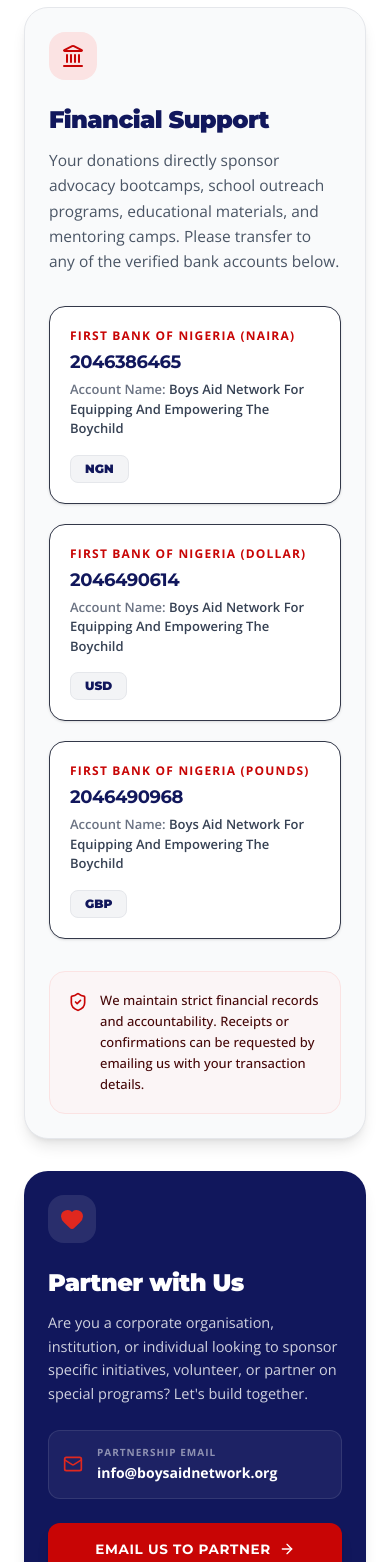
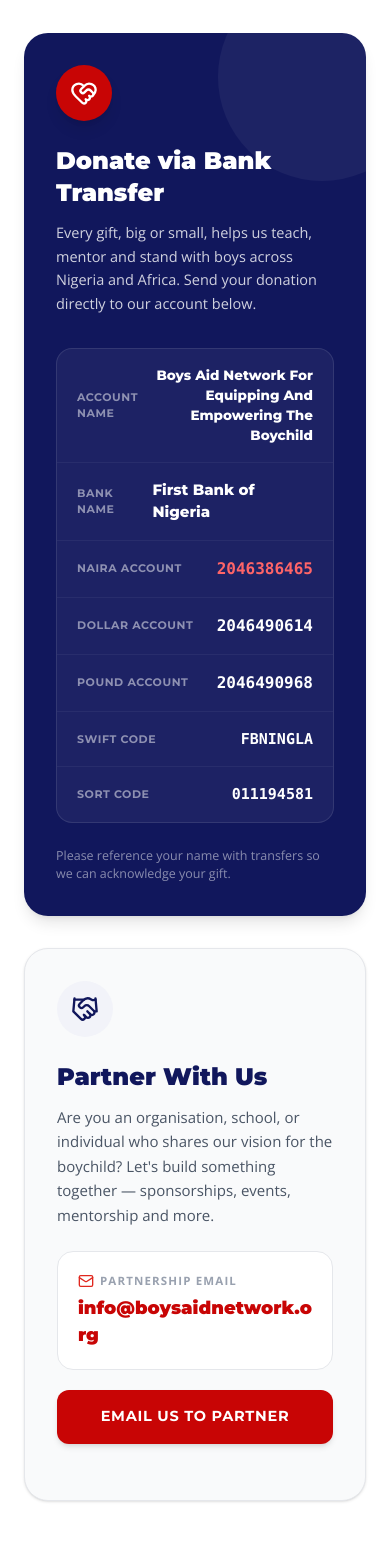
Before and after one commit to edgdmedia/boys-aid-network, a Next.js app: page /support in a window 390 px wide. Shown: the part 432-1994 px from the top of the page. Built offline with nearby package versions, Linux system fonts and the light colour scheme.

Commit message:
style: restore support page original layout, apply 3:2 grid, button realignment, and mobile-hidden desktop image

```diff
--- a/src/app/support/page.tsx
+++ b/src/app/support/page.tsx
@@ -1,158 +1,119 @@
 import Image from 'next/image';
-import { Heart, Landmark, Mail, Phone, Calendar, ArrowRight, ShieldCheck, Award } from 'lucide-react';
+import PageHero from '@/components/PageHero';
+import { HeartHandshake, Handshake, Mail } from 'lucide-react';
 import { bankDetails, contactDetails } from '@/data/content';
-import PageHero from '@/components/PageHero';
+import CTA from '@/components/CTA';
 
 export default function Support() {
   return (
     <div className="animate-ban-fade">
       {/* Page Hero */}
       <PageHero
-        eyebrow="Join The Cause"
+        eyebrow="Get Involved"
         title="Support Us"
-        subtitle="Empowering and mentoring the boychild across Nigeria. Stand with us."
+        subtitle="Your support can transform lives. Give directly, or partner with us to empower the boychild."
         img="/images/AIN30-1-1024x684.jpeg"
       />
 
-      {/* Main Support Grid */}
+      {/* Main Support Info */}
       <section className="bg-white py-16 md:py-24">
         <div className="max-w-6xl mx-auto px-6">
-          <div className="grid grid-cols-1 lg:grid-cols-5 gap-8 items-start">
+          <div className="grid grid-cols-1 lg:grid-cols-5 gap-8 items-stretch">
 
-            {/* Left: Donate Card (3/5 width on desktop) */}
-            <div className="lg:col-span-3 bg-gray-50 border border-gray-200 rounded-3xl p-6 sm:p-8 md:p-10 shadow-lg">
-              <div className="inline-flex items-center justify-center w-12 h-12 rounded-2xl bg-red-100 text-red-600 mb-6">
-                <Landmark className="w-6 h-6" />
+            {/* Column 1: Bank Transfer (3/5 width on desktop) */}
+            <div className="lg:col-span-3 bg-navy-800 text-white rounded-3xl p-8 md:p-10 shadow-lg relative overflow-hidden flex flex-col justify-between select-none">
+              <div className="absolute top-[-60px] right-[-60px] w-52 h-52 rounded-full bg-white/5 pointer-events-none" />
+              <div className="relative z-10">
+                <div className="w-14 h-14 rounded-full bg-red-600 text-white flex items-center justify-center shadow-lg">
+                  <HeartHandshake className="w-7 h-7" />
                 </div>
-              <h2 className="font-display font-black text-2xl sm:text-3xl text-navy-800 tracking-tight mb-3">
-                Financial Support
+                <h2 className="font-display font-black text-2xl md:text-3xl mt-6 mb-3">
+                  Donate via Bank Transfer
                 </h2>
-              <p className="text-gray-600 text-[15.5px] leading-relaxed mb-8">
-                Your donations directly sponsor advocacy bootcamps, school outreach programs, educational materials, and mentoring camps. Please transfer to any of the verified bank accounts below.
+                <p className="text-white/80 text-[14.5px] leading-relaxed mb-8">
+                  Every gift, big or small, helps us teach, mentor and stand with boys across Nigeria and Africa. Send your donation directly to our account below.
                 </p>
 
-              {/* Bank Accounts List */}
-              <div className="flex flex-col gap-5">
-                {/* Naira Account */}
-                <div className="bg-white border border-gray-150 rounded-2xl p-5 shadow-sm flex flex-col sm:flex-row justify-between sm:items-center gap-4 transition-all hover:border-red-500/30">
-                  <div>
-                    <div className="text-[12px] font-bold text-red-600 uppercase tracking-widest mb-1">
-                      {bankDetails.bankName} (Naira)
+                <div className="bg-white/5 border border-white/10 rounded-2xl overflow-hidden font-display">
+                  <div className="flex justify-between items-center px-5 py-4 border-b border-white/5">
+                    <span className="text-[11px] font-bold text-white/50 tracking-wider uppercase">Account Name</span>
+                    <span className="font-extrabold text-[13.5px] text-right max-w-[200px]">{bankDetails.accountName}</span>
                   </div>
-                    <div className="font-display font-bold text-[18px] text-navy-800 tracking-tight selection:bg-red-100">
-                      {bankDetails.nairaAccount}
+                  <div className="flex justify-between items-center px-5 py-4 border-b border-white/5">
+                    <span className="text-[11px] font-bold text-white/50 tracking-wider uppercase">Bank Name</span>
+                    <span className="font-extrabold text-[15px]">{bankDetails.bankName}</span>
                   </div>
-                    <div className="text-[13px] text-gray-500 font-semibold mt-1">
-                      Account Name: <span className="text-gray-700">{bankDetails.accountName}</span>
+                  <div className="flex justify-between items-center px-5 py-4 border-b border-white/5">
+                    <span className="text-[11px] font-bold text-white/50 tracking-wider uppercase">Naira Account</span>
+                    <span className="font-mono font-extrabold text-[16px] text-red-400">{bankDetails.nairaAccount}</span>
+                  </div>
+                  <div className="flex justify-between items-center px-5 py-4 border-b border-white/5">
+                    <span className="text-[11px] font-bold text-white/50 tracking-wider uppercase">Dollar Account</span>
+                    <span className="font-mono font-extrabold text-[16px]">{bankDetails.dollarAccount}</span>
+                  </div>
+                  <div className="flex justify-between items-center px-5 py-4 border-b border-white/5">
+                    <span className="text-[11px] font-bold text-white/50 tracking-wider uppercase">Pound Account</span>
+                    <span className="font-mono font-extrabold text-[16px]">{bankDetails.poundAccount}</span>
+                  </div>
+                  <div className="flex justify-between items-center px-5 py-4 border-b border-white/5">
+                    <span className="text-[11px] font-bold text-white/50 tracking-wider uppercase">Swift Code</span>
+                    <span className="font-mono font-extrabold text-[15px]">{bankDetails.swiftCode}</span>
+                  </div>
+                  <div className="flex justify-between items-center px-5 py-4">
+                    <span className="text-[11px] font-bold text-white/50 tracking-wider uppercase">Sort Code</span>
+                    <span className="font-mono font-extrabold text-[15px]">{bankDetails.sortCode}</span>
                   </div>
                 </div>
-                  <span className="self-start sm:self-auto bg-gray-100 text-navy-800 font-display font-black text-[12px] py-1 px-3.5 rounded-lg border border-gray-200">
-                    NGN
-                  </span>
+              </div>
+              <p className="text-white/50 text-[12.5px] mt-6 relative z-10">
+                Please reference your name with transfers so we can acknowledge your gift.
+              </p>
             </div>
 
-                {/* Dollar Account */}
-                <div className="bg-white border border-gray-150 rounded-2xl p-5 shadow-sm flex flex-col sm:flex-row justify-between sm:items-center gap-4 transition-all hover:border-red-500/30">
+            {/* Column 2: Partnership (2/5 width on desktop) */}
+            <div className="lg:col-span-2 bg-gray-50 border border-gray-200 rounded-3xl p-8 md:p-10 shadow-sm flex flex-col justify-between">
               <div>
-                    <div className="text-[12px] font-bold text-red-600 uppercase tracking-widest mb-1">
-                      {bankDetails.bankName} (Dollar)
+                <div className="w-14 h-14 rounded-full bg-navy-50 text-navy-800 flex items-center justify-center">
+                  <Handshake className="w-7 h-7" />
                 </div>
-                    <div className="font-display font-bold text-[18px] text-navy-800 tracking-tight selection:bg-red-100">
-                      {bankDetails.dollarAccount}
-                    </div>
-                    <div className="text-[13px] text-gray-500 font-semibold mt-1">
-                      Account Name: <span className="text-gray-700">{bankDetails.accountName}</span>
-                    </div>
-                  </div>
-                  <span className="self-start sm:self-auto bg-gray-100 text-navy-800 font-display font-black text-[12px] py-1 px-3.5 rounded-lg border border-gray-200">
-                    USD
-                  </span>
-                </div>
-
-                {/* Pound Account */}
-                <div className="bg-white border border-gray-150 rounded-2xl p-5 shadow-sm flex flex-col sm:flex-row justify-between sm:items-center gap-4 transition-all hover:border-red-500/30">
-                  <div>
-                    <div className="text-[12px] font-bold text-red-600 uppercase tracking-widest mb-1">
-                      {bankDetails.bankName} (Pounds)
-                    </div>
-                    <div className="font-display font-bold text-[18px] text-navy-800 tracking-tight selection:bg-red-100">
-                      {bankDetails.poundAccount}
-                    </div>
-                    <div className="text-[13px] text-gray-500 font-semibold mt-1">
-                      Account Name: <span className="text-gray-700">{bankDetails.accountName}</span>
-                    </div>
-                  </div>
-                  <span className="self-start sm:self-auto bg-gray-100 text-navy-800 font-display font-black text-[12px] py-1 px-3.5 rounded-lg border border-gray-200">
-                    GBP
-                  </span>
-                </div>
-              </div>
-
-              {/* Safety notice */}
-              <div className="mt-8 flex items-start gap-3 bg-red-50/50 border border-red-100 rounded-2xl p-4.5">
-                <ShieldCheck className="w-5 h-5 text-red-600 shrink-0 mt-0.5" />
-                <p className="text-[13px] leading-relaxed text-red-950 font-medium">
-                  We maintain strict financial records and accountability. Receipts or confirmations can be requested by emailing us with your transaction details.
-                </p>
-              </div>
-            </div>
-
-            {/* Right: Partnership Card (2/5 width on desktop) */}
-            <div className="lg:col-span-2 bg-navy-800 text-white rounded-3xl p-6 sm:p-8 md:p-10 shadow-lg flex flex-col justify-between h-full">
-              <div>
-                <div className="inline-flex items-center justify-center w-12 h-12 rounded-2xl bg-white/10 text-red-500 mb-6">
-                  <Heart className="w-6 h-6 fill-red-500 stroke-red-500" />
-                </div>
-                <h2 className="font-display font-black text-2xl text-white tracking-tight mb-3">
-                  Partner with Us
+                <h2 className="font-display font-black text-2xl md:text-3xl text-navy-800 mt-6 mb-3">
+                  Partner With Us
                 </h2>
-                <p className="text-white/80 text-[14.5px] leading-relaxed mb-6">
-                  Are you a corporate organisation, institution, or individual looking to sponsor specific initiatives, volunteer, or partner on special programs? Let's build together.
+                <p className="text-gray-600 text-[15px] leading-relaxed mb-6">
+                  Are you an organisation, school, or individual who shares our vision for the boychild? Let's build something together — sponsorships, events, mentorship and more.
                 </p>
 
-                {/* Contact Coordinates */}
-                <div className="flex flex-col gap-4 mb-6">
-                  <div className="flex items-center gap-3.5 bg-white/5 border border-white/10 rounded-xl p-3.5">
-                    <Mail className="w-5 h-5 text-red-500 shrink-0" />
-                    <div>
-                      <div className="text-[10px] font-bold text-white/50 uppercase tracking-widest">
+                <div className="bg-white border border-gray-200 rounded-2xl p-5 mb-5">
+                  <div className="text-[11.5px] font-bold text-gray-400 uppercase tracking-widest mb-1.5 flex items-center gap-1.5">
+                    <Mail className="w-4 h-4 text-red-500" />
                     Partnership Email
                   </div>
                   <a
                     href={`mailto:${contactDetails.email}`}
-                        className="text-[14px] font-bold hover:text-red-500 transition-colors"
+                    className="font-display font-black text-[18px] sm:text-[20px] text-red-600 hover:text-red-700 break-all select-all transition-colors"
                   >
                     {contactDetails.email}
                   </a>
                 </div>
-                  </div>
-                </div>
 
-                {/* Partnership Button moved directly below the email address block */}
+                {/* Button placed directly after the email address */}
                 <a
-                  href={`mailto:${contactDetails.email}?subject=Partnership Proposal - Boys Aid Network`}
-                  className="w-full inline-flex items-center justify-center gap-2 px-6 py-4 rounded-xl bg-red-600 hover:bg-red-700 text-white font-display font-bold text-[13.5px] uppercase tracking-wider shadow-lg transition-colors cursor-pointer mb-6"
+                  href={`mailto:${contactDetails.email}`}
+                  className="inline-flex items-center justify-center w-full py-4 mb-6 rounded-xl bg-red-600 hover:bg-red-700 text-white font-display font-bold text-[14.5px] tracking-wider uppercase text-center shadow-md transition-colors cursor-pointer"
                 >
-                  Email Us to Partner <ArrowRight className="w-4 h-4" />
+                  Email Us to Partner
                 </a>
 
-                {/* Additional Image added to balance the height (hidden on mobile, visible on desktop) */}
-                <div className="relative h-56 w-full rounded-2xl overflow-hidden shadow-inner select-none border border-white/10 hidden lg:block">
+                {/* Additional Image added at the bottom of the card (hidden on mobile, visible on desktop) */}
+                <div className="relative h-48 w-full rounded-2xl overflow-hidden shadow-inner select-none border border-gray-200 hidden lg:block">
                   <Image
                     src="/images/AIN60-1-1024x684.jpeg"
-                    alt="Boys Bootcamp session"
+                    alt="Partnership Mentorship session"
                     fill
                     sizes="(max-width: 1024px) 100vw, 400px"
                     className="object-cover"
                   />
                 </div>
-              </div>
-
-              <div className="mt-8 pt-6 border-t border-white/10 flex items-center gap-3 text-white/50">
-                <Award className="w-5 h-5 text-red-500" />
-                <span className="text-[11.5px] font-bold uppercase tracking-wider">
-                  Registered Advocacy NGO
-                </span>
               </div>
             </div>
 
@@ -160,42 +121,7 @@ export default function Support() {
         </div>
       </section>
 
-      {/* Volunteer Contact Coordinates */}
-      <section className="bg-gray-50 border-t border-gray-200 py-16">
-        <div className="max-w-6xl mx-auto px-6 text-center">
-          <div className="font-display font-bold tracking-widest uppercase text-red-600 text-[12.5px] mb-2.5">
-            Get in touch
-          </div>
-          <h2 className="font-display font-black text-2xl sm:text-3xl text-navy-800 tracking-tight mb-10">
-            Other ways to reach us
-          </h2>
-
-          <div className="grid grid-cols-1 sm:grid-cols-2 gap-6 max-w-2xl mx-auto">
-            <div className="bg-white border border-gray-200 rounded-2xl p-6 shadow-sm flex flex-col items-center justify-center">
-              <Phone className="w-6 h-6 text-red-600 mb-3" />
-              <div className="text-[12px] font-bold text-gray-400 uppercase tracking-widest mb-1.5">
-                Call/WhatsApp
-              </div>
-              <a
-                href={`tel:${contactDetails.phone.replace(/\s+/g, '')}`}
-                className="font-display font-bold text-[17px] text-navy-800 hover:text-red-600 transition-colors"
-              >
-                {contactDetails.phone}
-              </a>
-            </div>
-
-            <div className="bg-white border border-gray-200 rounded-2xl p-6 shadow-sm flex flex-col items-center justify-center">
-              <Calendar className="w-6 h-6 text-red-600 mb-3" />
-              <div className="text-[12px] font-bold text-gray-400 uppercase tracking-widest mb-1.5">
-                Headquarters
-              </div>
-              <div className="font-display font-bold text-[15px] text-navy-800 leading-snug">
-                Lagos, Nigeria
-              </div>
-            </div>
-          </div>
-        </div>
-      </section>
+      <CTA />
     </div>
   );
 }
```
Lines whose indentation alone changed are shown as unchanged.
